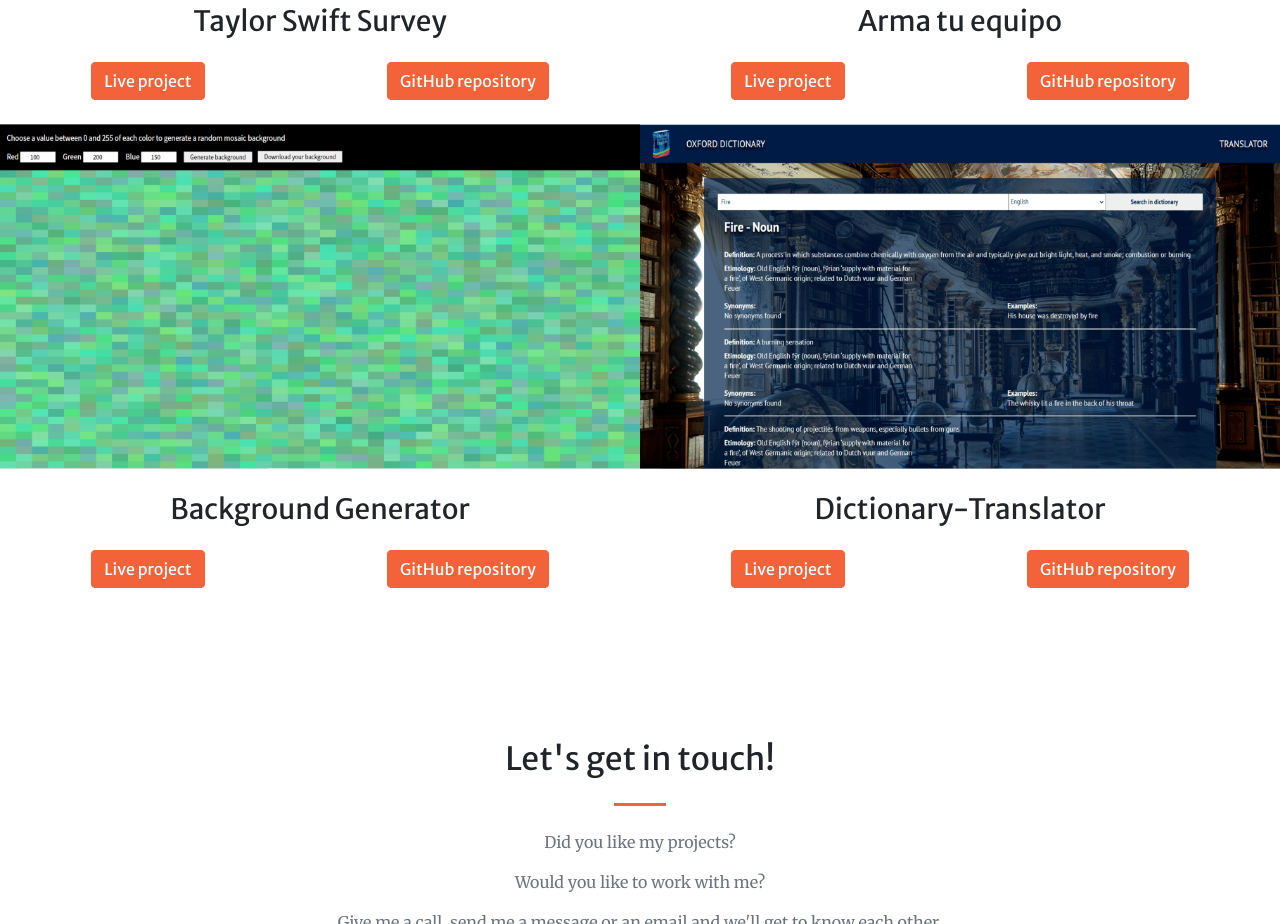
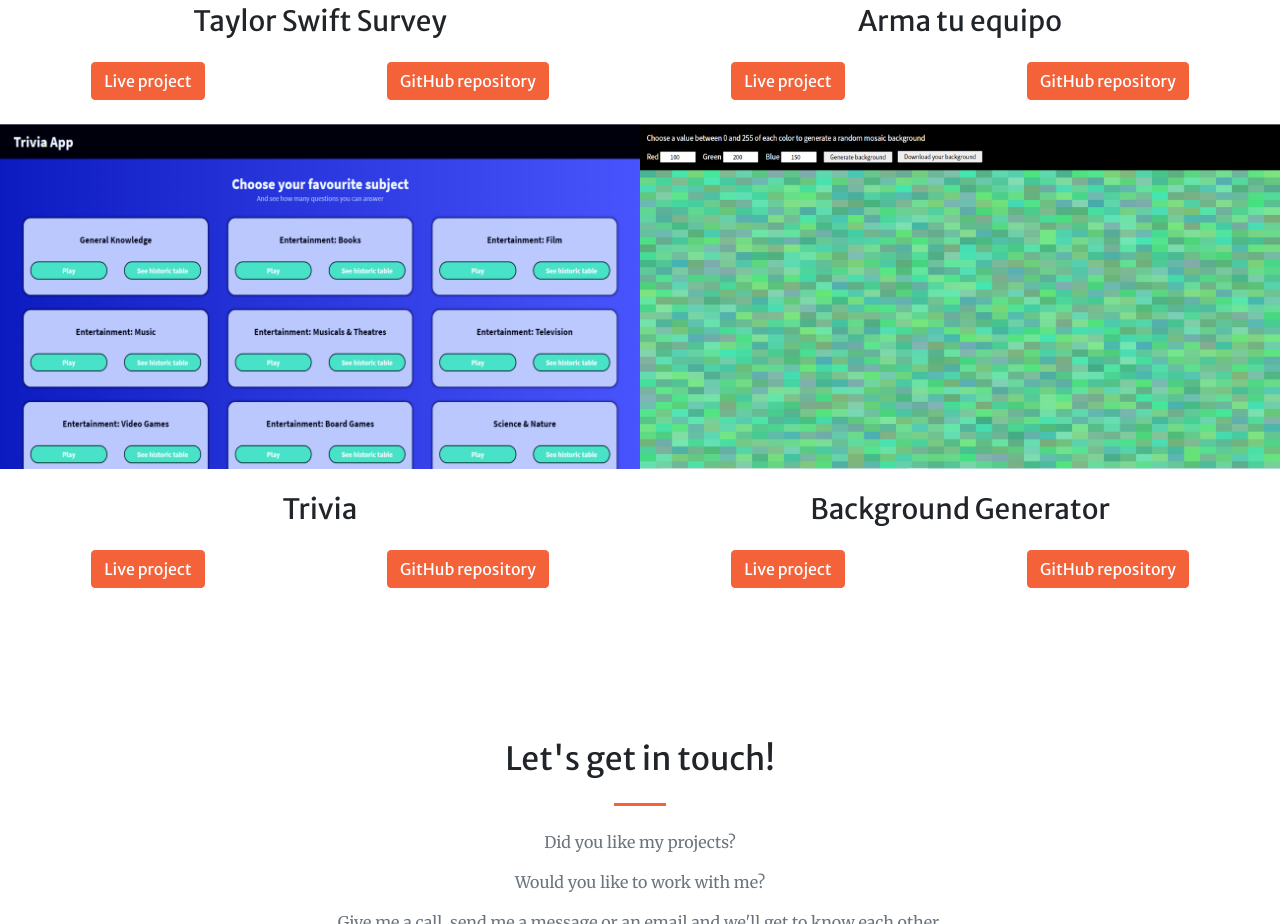
Before and after one commit to LucasAlonso11800/personal-portfolio, a plain HTML site: page index.html in a window 1280 px wide. Shown: the part 2520-3444 px from the top of the page. Drawn offline with nearby package versions, Linux system fonts and the light colour scheme.

Commit message:
Added Trivia instead of dictionary

```diff
--- a/index.html
+++ b/index.html
@@ -172,6 +172,22 @@
                 </div>
                 <div class="col-md-6 col-sm-12">
                     <div class="portfolio-box">
+                        <img class="img-fluid" src="img\Trivia.PNG" alt="" />
+                        <div class="portfolio-box-caption">
+                            <div class="project-category text-white-50">React JS & Styled Components</div>
+                            <div class="project-name">Trivia</div>
+                        </div>
+                    </div>
+                    <h3 class="mt-4 text-center">Trivia</h3>
+                    <div class="d-flex justify-content-around my-4">
+                        <a href="https://lucasalonso-triviaapp.netlify.app/" target="_blank"
+                            class="btn btn-primary w-40 live-project">Live project</a>
+                        <a href="https://github.com/LucasAlonso11800/Trivia" target="_blank"
+                            class="btn btn-primary w-40 github">GitHub repository</a>
+                    </div>
+                </div>
+                <div class="col-md-6 col-sm-12">
+                    <div class="portfolio-box">
                         <img class="img-fluid" src="img\Background-generator.PNG" alt="" />
                         <div class="portfolio-box-caption">
                             <div class="project-category text-white-50">HTML, CSS & JavaScript</div>
@@ -183,22 +199,6 @@
                         <a href="https://mosaic-background-generator.netlify.app/" target="_blank"
                             class="btn btn-primary w-40 live-project">Live project</a>
                         <a href="https://github.com/LucasAlonso11800/Mosaic-background-generator" target="_blank"
-                            class="btn btn-primary w-40 github">GitHub repository</a>
-                    </div>
-                </div>
-                <div class="col-md-6 col-sm-12">
-                    <div class="portfolio-box">
-                        <img class="img-fluid" src="img\Dictionary-translator.PNG" alt="" />
-                        <div class="portfolio-box-caption">
-                            <div class="project-category text-white-50">React JS</div>
-                            <div class="project-name">Dictionary-Translator</div>
-                        </div>
-                    </div>
-                    <h3 class="mt-4 text-center">Dictionary-Translator</h3>
-                    <div class="d-flex justify-content-around my-4">
-                        <a href="https://lucasalonso-dictionary-translator.netlify.app/" target="_blank"
-                            class="btn btn-primary w-40 live-project">Live project</a>
-                        <a href="https://github.com/LucasAlonso11800/Dictionary-translator" target="_blank"
                             class="btn btn-primary w-40 github">GitHub repository</a>
                     </div>
                 </div>
```
Also changed, not shown: img/Dictionary-translator.png (deleted), img/Trivia.png (added).
